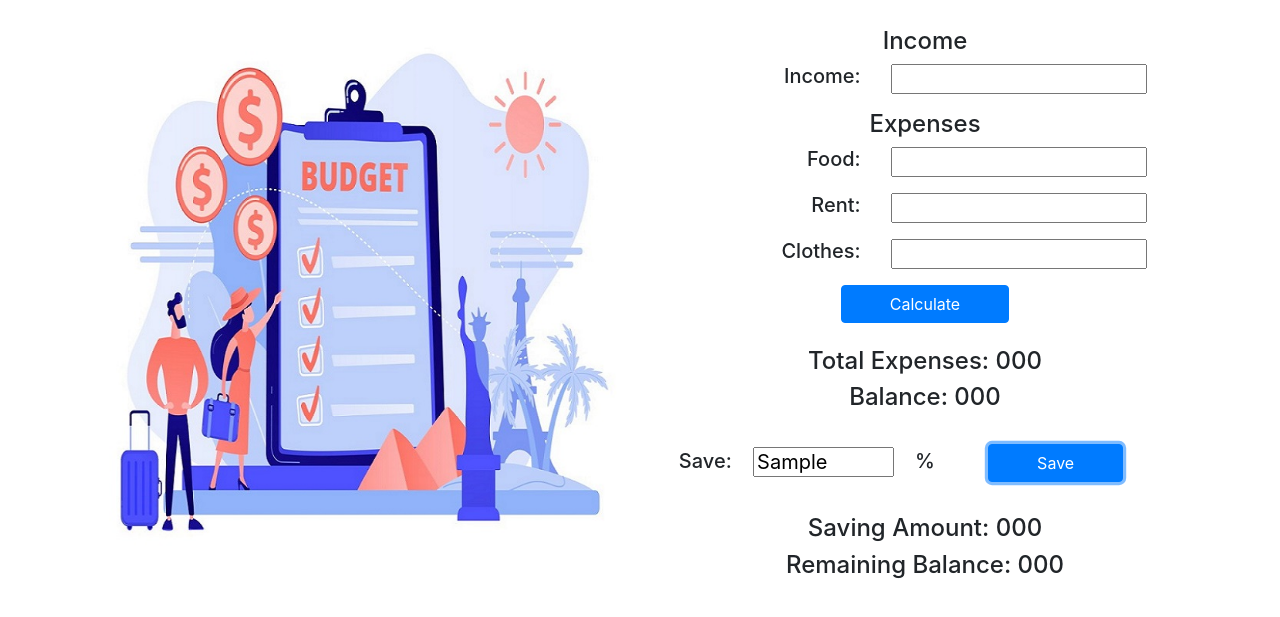
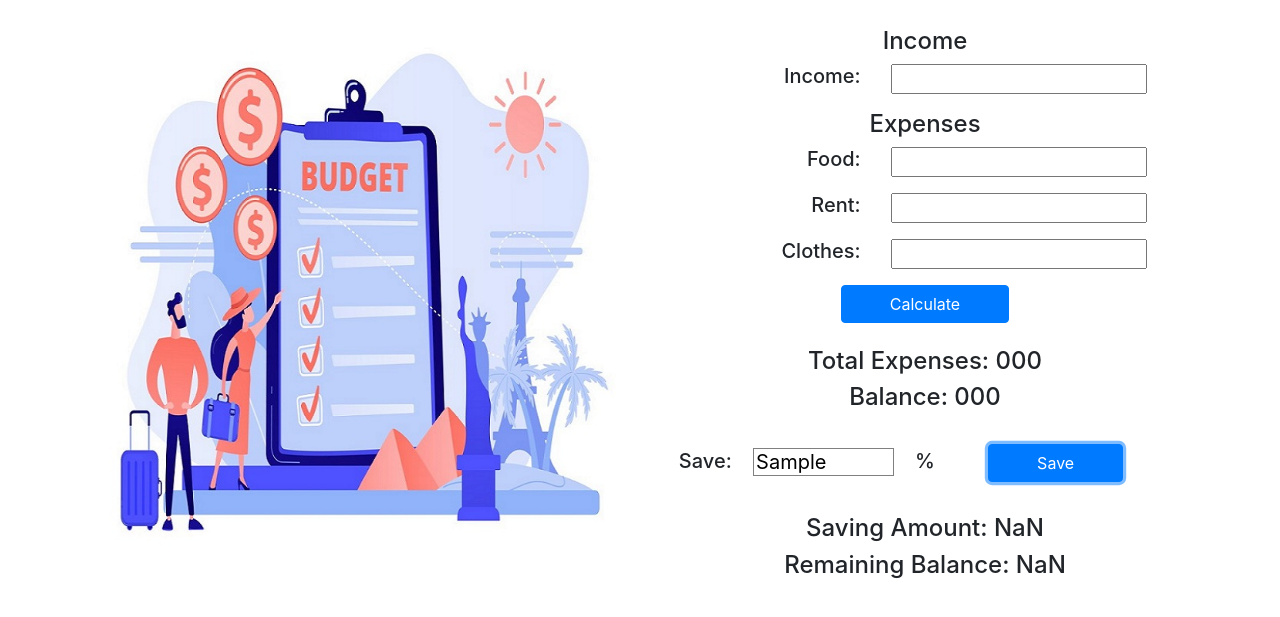
Before and after one commit to RKZeebon/Assignment-5-Money-Monitor, a plain HTML site: page index.html in a window 1280 px wide. Both pictures are taken after typing "Sample" into the empty fields and a click on the button "Save". Shown: the part 93-710 px from the top of the page. Drawn offline with nearby package versions, Linux system fonts and the light colour scheme.

Commit message:
All done need to recheck

```diff
--- a/index.html
+++ b/index.html
@@ -70,11 +70,14 @@
                     </div>
                     <h4 class="text-center">Total Expenses: <span id="total-expenses">000</span> </h4>
                     <h4 class="text-center">Balance: <span id="balance">000</span></h4>
-                    <h5 class="text-center my-4">Save: <input class="w-25 mx-3" type="text"> % <button
-                            class="btn btn-primary px-5 mx-5 my-2">Save</button>
+                    <p id="saving-error" class="text-center text-danger font-weight-bold alart">You can't Save all or
+                        more than
+                        you have!!</p>
+                    <h5 class="text-center my-4">Save: <input id="saving-percentage" class="w-25 mx-3" type="text"> %
+                        <button id="saving" class="btn btn-primary px-5 mx-5 my-2">Save</button>
                     </h5>
-                    <h4 class="text-center">Saving Amount: <span>000</span> </h4>
-                    <h4 class="text-center">Remaining Balance: <span>000</span> </h4>
+                    <h4 class="text-center">Saving Amount: <span id="saving-amount">000</span> </h4>
+                    <h4 class="text-center">Remaining Balance: <span id="remaining-balance">000</span> </h4>
                 </div>
             </div>
         </section>
--- a/js/script.js
+++ b/js/script.js
@@ -74,7 +74,37 @@ function checkingBalance() {
     }
 }
 
+function savingAmountCalculation() {
+    let savingPercentage = document.getElementById('saving-percentage');
+    let income = document.getElementById('income');
+    let savingAmount = document.getElementById('saving-amount');
+
+    savingAmount.innerText = parseFloat(income.value) * parseFloat(savingPercentage.value) / 100;
+}
+
+
+function remainingBalanceCalculation() {
+    let balance = document.getElementById('balance');
+    let savingAmount = document.getElementById('saving-amount');
+    let remainingBalance = document.getElementById('remaining-balance');
+    if (parseFloat(balance.innerText) <= parseFloat(savingAmount.innerText)) {
+        document.getElementById('saving-percentage').style.border = '4px solid red';
+        document.getElementById('saving-error').style.display = 'block';
+    }
+    else {
+        remainingBalance.innerText = parseFloat(balance.innerText) - parseFloat(savingAmount.innerText);
+        document.getElementById('saving-percentage').style.border = '1px solid gray';
+        document.getElementById('saving-error').style.display = 'none';
+    }
+
+}
+
 document.getElementById('calculate-btn').addEventListener('click', function () {
     totalExpense();
     checkingBalance();
 })
+
+document.getElementById('saving').addEventListener('click', function () {
+    savingAmountCalculation();
+    remainingBalanceCalculation();
+})
```
